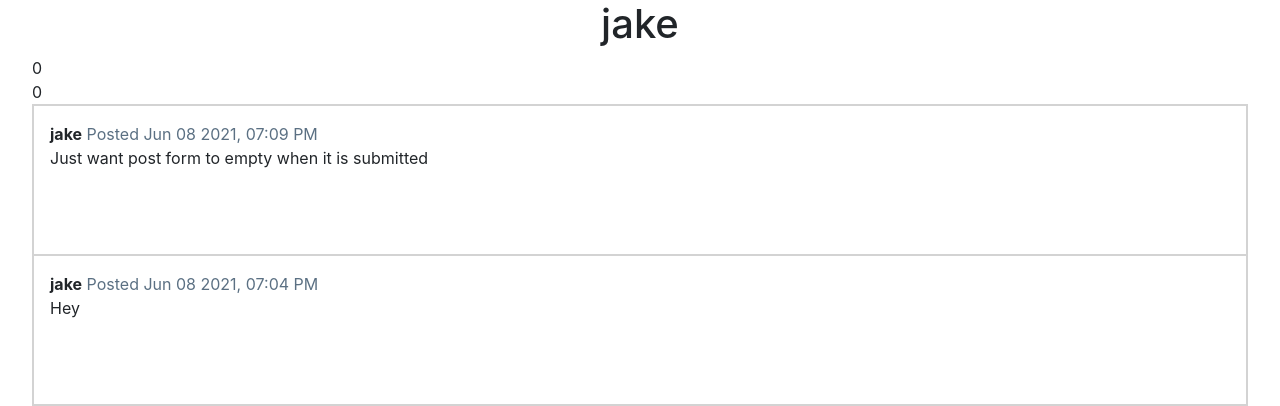
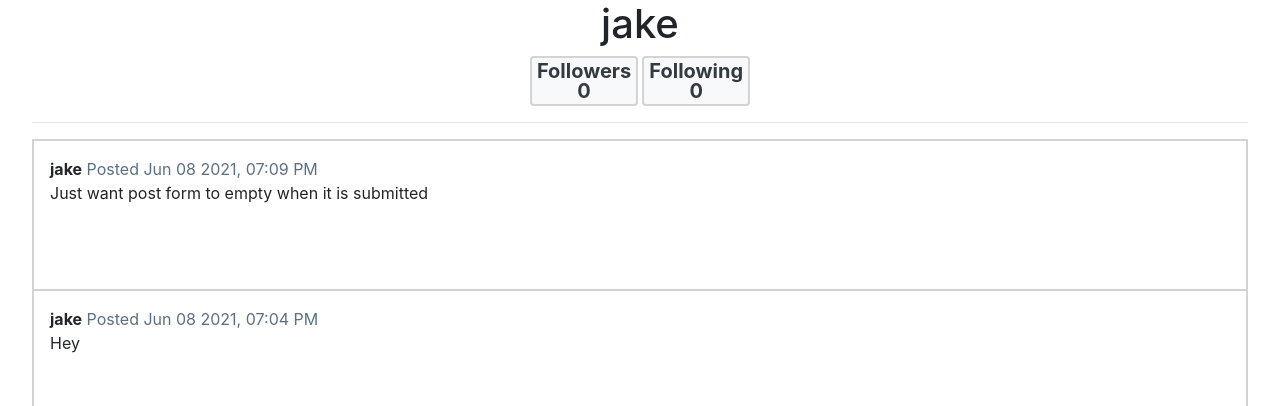
Before and after one commit to jakebbianca/cs50x, a Django app: page /profile/1 in a window 1280 px wide. Shown: the part 56-462 px from the top of the page. Run offline with Django 3.2, Linux system fonts and the light colour scheme; a user stored in the database is signed in; data comes from the database, SQL or seed files in the repository; both versions use the stored data as it was after the commit; data that the repository does not hold is empty; some libraries are stand-ins or nearby versions.

Commit message:
added badges for followers/following

```diff
--- a/network/models.py
+++ b/network/models.py
@@ -44,7 +44,7 @@ class Post(models.Model):
             "post_datetime": self.post_datetime.strftime("%b %d %Y, %I:%M %p"),
             "edit_bool": self.edit_bool,
             "edit_datetime": self.edit_datetime,
-            "poster_url": reverse('profile', kwargs={'user_id': self.poster.id}),
+            "poster_url": reverse('profile', kwargs={'profile_id': self.poster.id}),
             "likes": Likes.objects.filter(post=self, active_bool=True).count()
         }
 
--- a/network/static/network/getuser.js
+++ b/network/static/network/getuser.js
@@ -3,7 +3,7 @@ function getUser(id, username, followers, following) {
     fetch(`user/${id}`)
     .then(response => response.json())
     .then(user => {
-        username.innerHTML = user.username
+        username.innerHTML = user.username;
         followers.innerHTML = user.followers;
         following.innerHTML = user.following;
     })
--- a/network/static/network/profile.js
+++ b/network/static/network/profile.js
@@ -4,8 +4,8 @@ document.addEventListener('DOMContentLoaded', function () {
     let followers = document.querySelector('#followers');
     let following = document.querySelector('#following');
 
-    getUser(id, username, followers, following);
+    getUser(profile_id, username, followers, following);
 
-    getPosts(id);
+    getPosts(profile_id);
 
 })
--- a/network/static/network/styles.css
+++ b/network/static/network/styles.css
@@ -36,6 +36,18 @@ h4 {
     border: 2px solid lightgrey;
 }
 
+#profile-follow-data {
+    text-align: center;
+}
+
+#followers-ctn, #following-ctn {
+    border: 2px solid lightgrey;
+}
+
+#followers, #following, #followers-head, #following-head {
+    font-size: 20px;
+}
+
 #submit-new-post {
     margin-top: 1rem;
 }
--- a/network/templates/network/profile.html
+++ b/network/templates/network/profile.html
@@ -3,10 +3,19 @@
 
 {% block body %}
     <h1 id="profile-username"></h1>
-    <div id="profile-data">
-        <div id="followers"></div>
-        <div id="following"></div>
+    <div id="profile-follow-data">
+        <span id="profile-follow-bar">
+            <div id="followers-ctn" class="badge bg-light text-dark">
+                <div id="followers-head">Followers</div>
+                <div id="followers"></div>
+            </div>
+            <div id="following-ctn" class="badge bg-light text-dark">
+                <div id="following-head">Following</div>
+                <div id="following"></div>
+            </div>
+        </span>
     </div>
+    <hr>
     <div id="profile-posts-ctn" class="posts-ctn">
 
     </div>
@@ -14,7 +23,8 @@
 
 {% block script %}
     <script>
-        var id = "{{ user_id }}";
+        var profile_id = "{{ profile_id }}";
+        var user_id = "{{ user_id }}";
     </script>
     <script src="{% static 'network/getposts.js' %}"></script>
     <script src="{% static 'network/getuser.js' %}"></script>
--- a/network/urls.py
+++ b/network/urls.py
@@ -8,7 +8,7 @@ urlpatterns = [
     path("login", views.login_view, name="login"),
     path("logout", views.logout_view, name="logout"),
     path("register", views.register, name="register"),
-    path("profile/<int:user_id>", views.profile, name="profile"),
+    path("profile/<int:profile_id>", views.profile, name="profile"),
 
     # API Routes
     path("new", views.new, name="new"),
--- a/network/views.py
+++ b/network/views.py
@@ -24,9 +24,12 @@ def index(request):
 
 
 @login_required
-def profile(request, user_id):
+def profile(request, profile_id):
 
-    return render(request, "network/profile.html", {"user_id": user_id})
+    user_id = request.user
+
+    return render(request, "network/profile.html", {
+        "profile_id": profile_id, "user_id": user_id})
 
 
 def user(request, user_id):
```
Also changed, not shown: db.sqlite3, network/migrations/0001_initial.py, network/migrations/0009_auto_20210610_1317.py (added).
